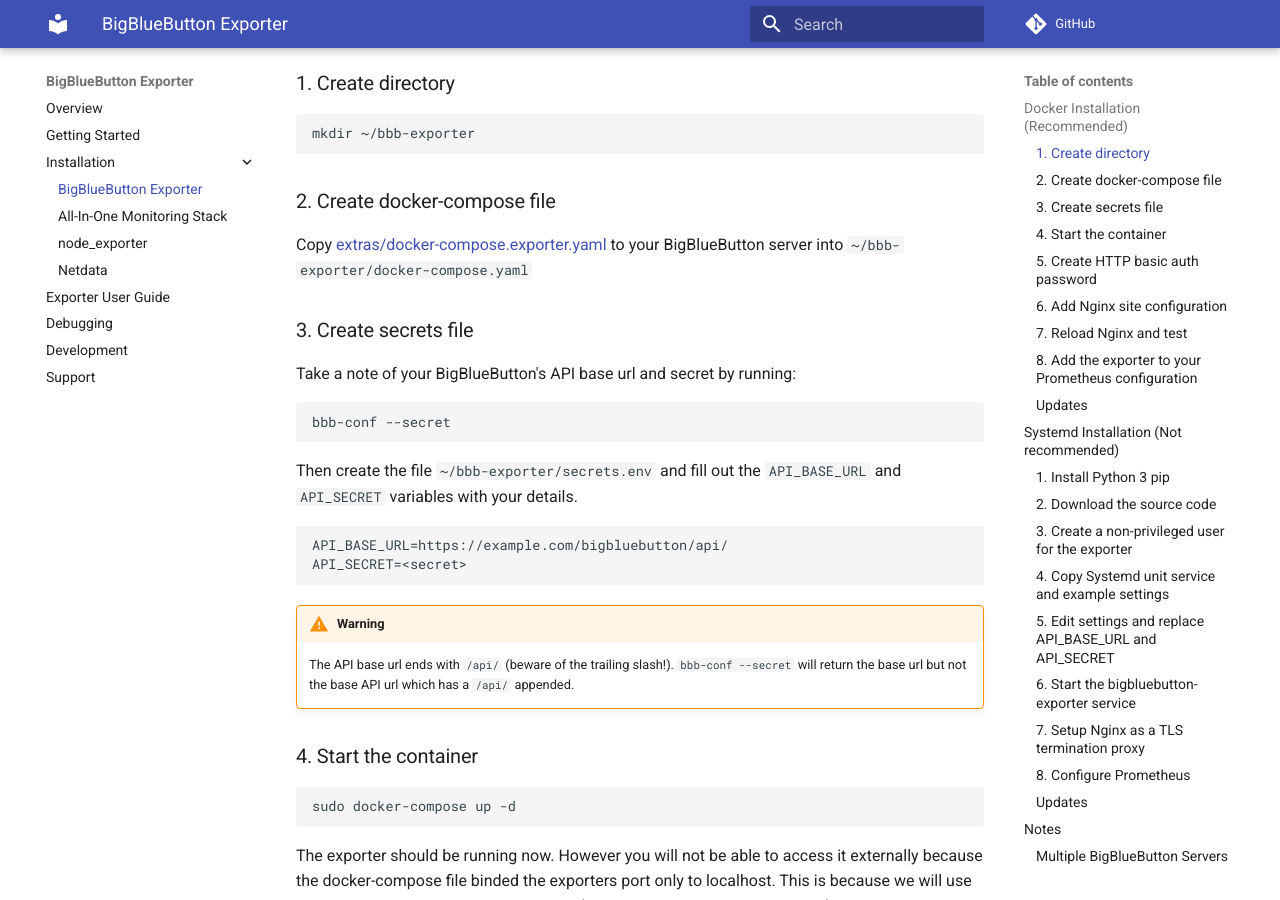
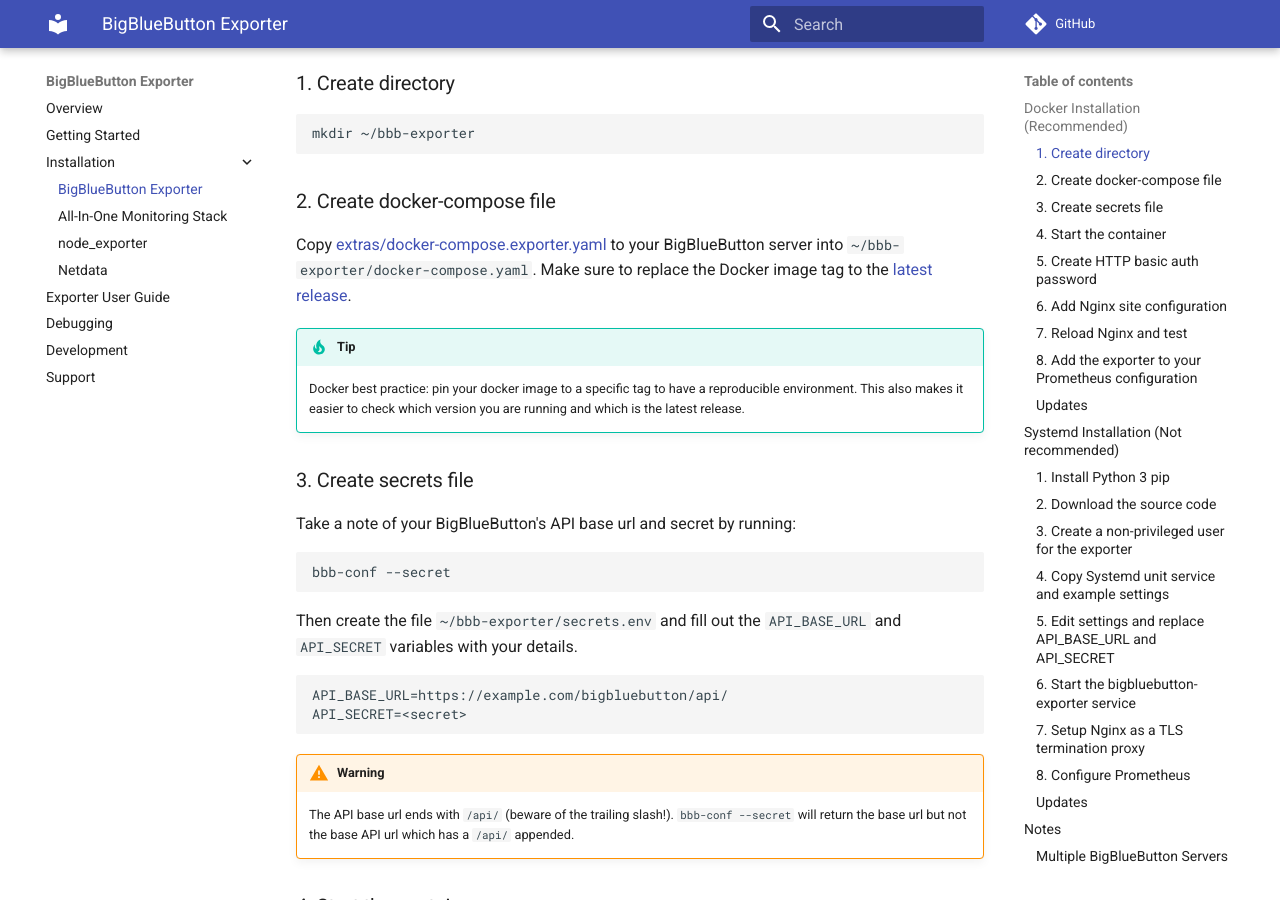
Before and after one commit to greenstatic/bigbluebutton-exporter, an MkDocs documentation site: the page built from docs/installation/bigbluebutton_exporter.md, in a window 1280 px wide and 900 px high, scrolled down 576 px. Built offline with MkDocs 1.6.1 and Material for MkDocs 9.7.7, drawn with Linux system fonts in a browser that asks for light colours; comment, search, counter and statistics services are not loaded.

Commit message:
add note about docker image tag for exporter

```diff
--- a/docs/installation/bigbluebutton_exporter.md
+++ b/docs/installation/bigbluebutton_exporter.md
@@ -21,7 +21,12 @@
 
 ### 2. Create docker-compose file
 Copy [extras/docker-compose.exporter.yaml](https://github.com/greenstatic/bigbluebutton-exporter/tree/master/extras/docker-compose.exporter.yaml)
-to your BigBlueButton server into `~/bbb-exporter/docker-compose.yaml`
+to your BigBlueButton server into `~/bbb-exporter/docker-compose.yaml`.
+Make sure to replace the Docker image tag to the [latest release](https://github.com/greenstatic/bigbluebutton-exporter/releases).
+
+!!! tip
+    Docker best practice: pin your docker image to a specific tag to have a reproducible environment.
+    This also makes it easier to check which version you are running and which is the latest release.
 
 ### 3. Create secrets file
 Take a note of your BigBlueButton's API base url and secret by running:
```
Also changed, not shown: docs/installation/all_in_one_monitoring_stack.md (+6 -0 lines).
